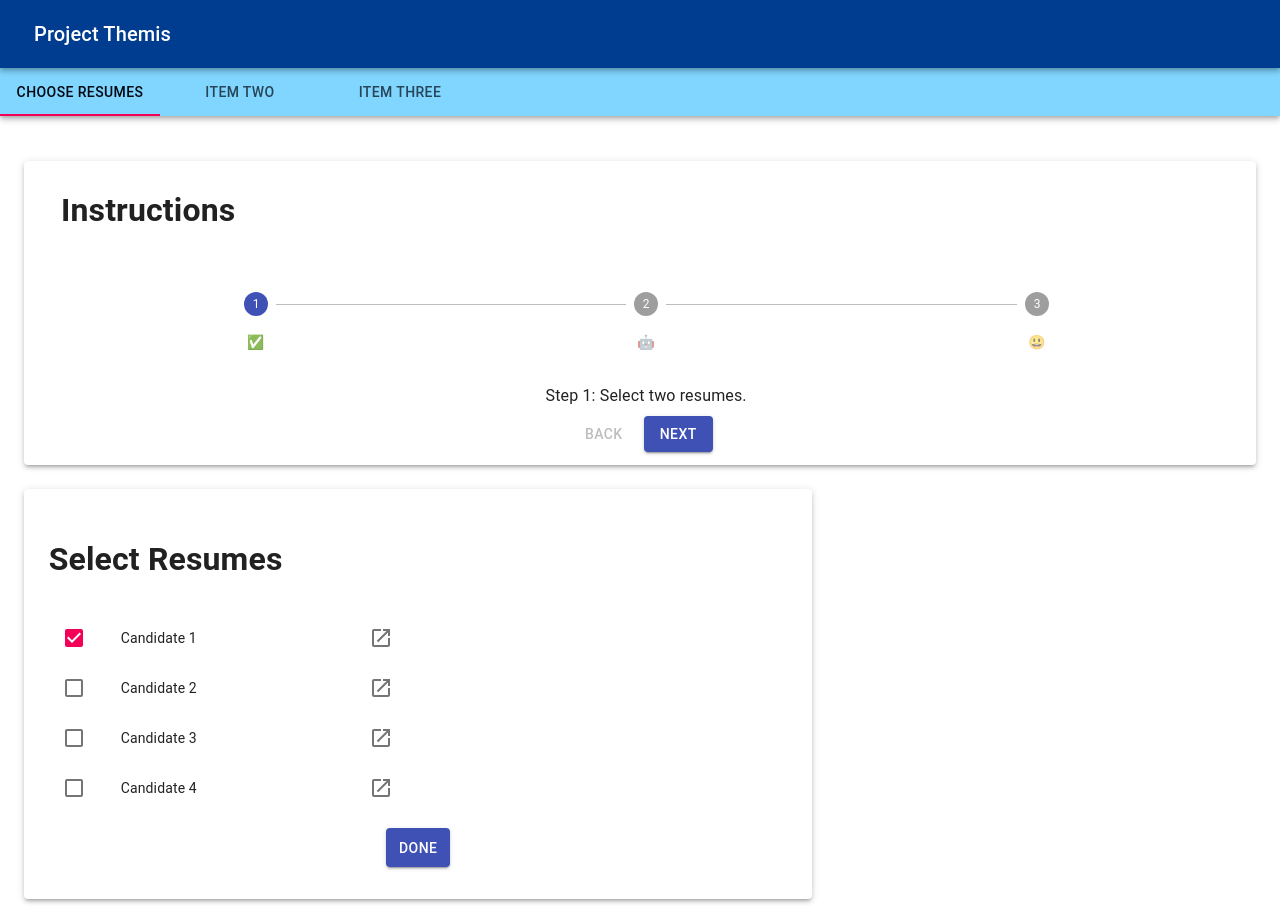
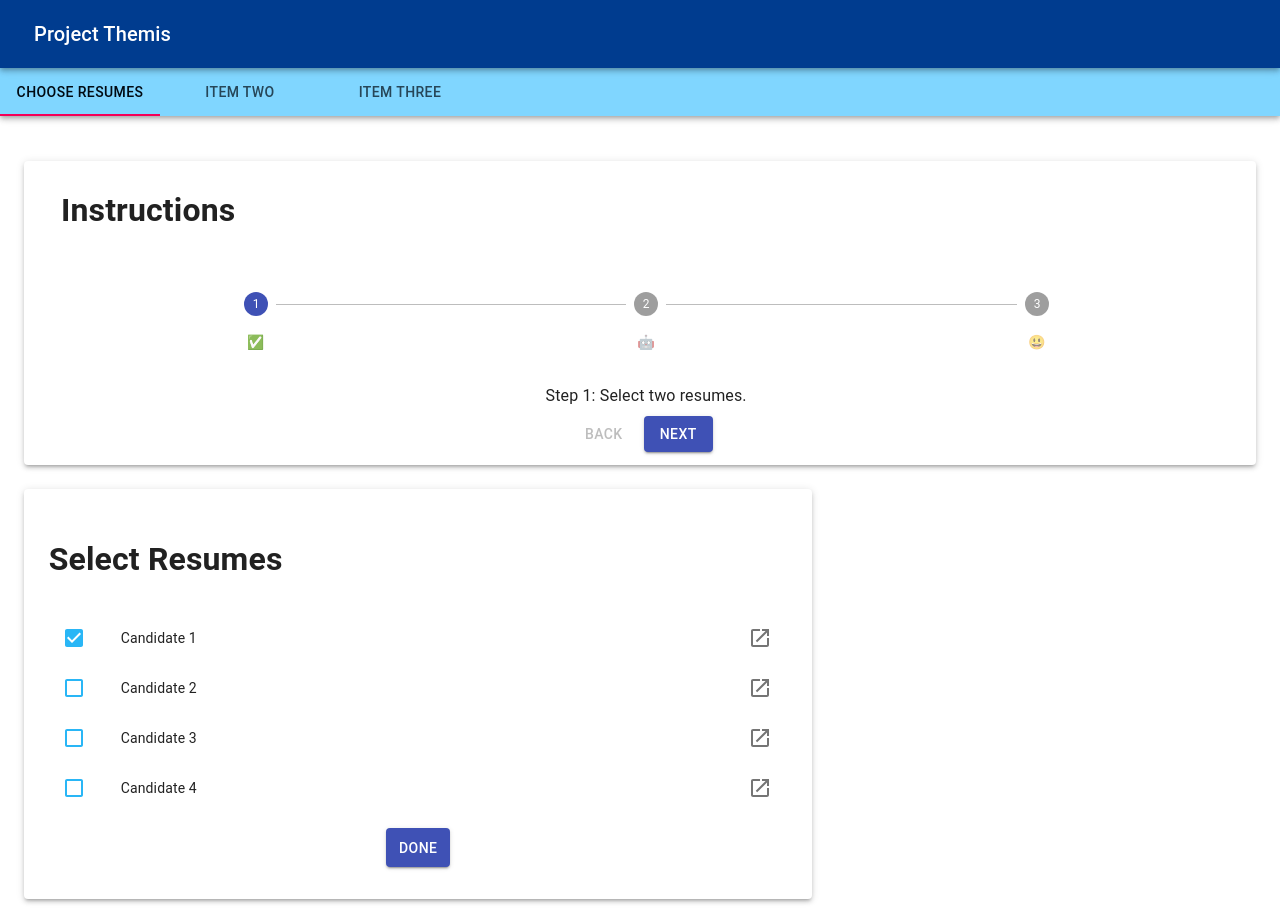
Before and after one commit to kristina-arezina/ai-hack-webapp, a React (Create React App) app: page / in a window 1280 px wide. Built offline with nearby package versions, Linux system fonts and the light colour scheme.

Commit message:
making select reumes nice

```diff
--- a/src/components/SelectResume.js
+++ b/src/components/SelectResume.js
@@ -12,9 +12,8 @@ import OpenInNewIcon from '@material-ui/icons/OpenInNew';
 const useStyles = makeStyles((theme) => ({
   root: {
     width: '100%',
-    maxWidth: 360,
     backgroundColor: theme.palette.background.paper,
-  },
+  }
 }));
 
 export default function SelectResume() {
@@ -43,6 +42,7 @@ export default function SelectResume() {
           <ListItem key={value} role={undefined} dense button onClick={handleToggle(value)}>
             <ListItemIcon>
               <Checkbox
+                style={{color: "#29b6f6"}}
                 edge="start"
                 checked={checked.indexOf(value) !== -1}
                 tabIndex={-1}
```
